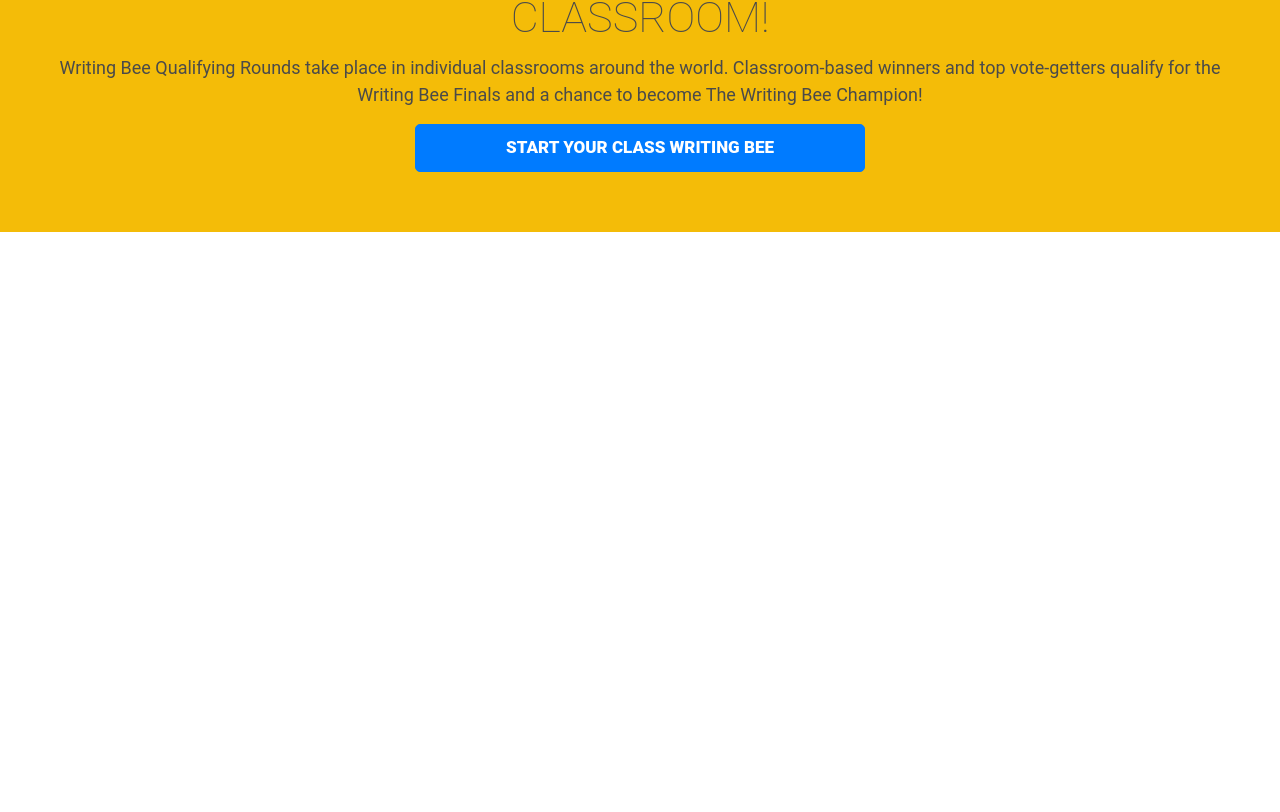
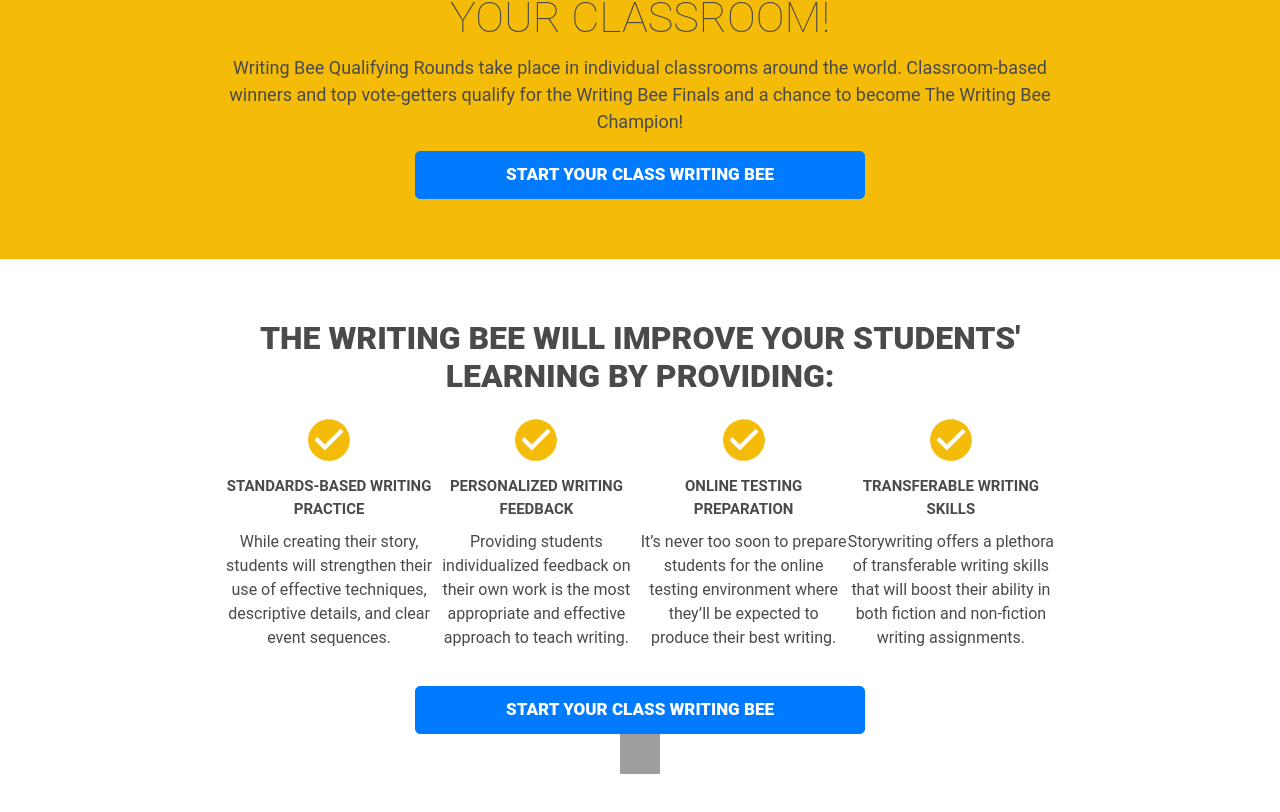
Before and after one commit to MartaObregon/writing-test-app, a React (Create React App) app: page / in a window 1280 px wide. Shown: the part 2032-2844 px from the top of the page. Before the commit the page ends 2264 px from the top, so only its background shows below. Built offline with nearby package versions, Linux system fonts and the light colour scheme; grey boxes are pictures that could not be loaded.

Commit message:
section white

```diff
--- a/package.json
+++ b/package.json
@@ -3,6 +3,8 @@
   "version": "0.1.0",
   "private": true,
   "dependencies": {
+    "@material-ui/core": "^4.11.2",
+    "@material-ui/icons": "^4.11.2",
     "@testing-library/jest-dom": "^5.11.8",
     "@testing-library/react": "^11.2.3",
     "@testing-library/user-event": "^12.6.0",
--- a/src/components/Body/Body.js
+++ b/src/components/Body/Body.js
@@ -1,11 +1,13 @@
 import React from 'react'
 import SectionTop from './SectionTop'
 import './Body.css'
+import SectionWhite from './SectionWhite'
 
 function Body() {
     return (
         <div className="body">
             <SectionTop/>
+            <SectionWhite/>
         </div>
     )
 }
--- a/src/components/Body/SectionTop.css
+++ b/src/components/Body/SectionTop.css
@@ -3,6 +3,9 @@
     color: #4A4A4A;
     font-weight: 400;
     padding: 60px 50px;
+    display:flex;
+    align-items: center;
+    justify-content: center;
 }
 
 
@@ -13,6 +16,7 @@
     flex-direction: column;
     align-items: center;
     text-align: center;
+    max-width: 840px;
 
 }
 
--- /dev/null
+++ b/src/components/Body/SectionWhite.css
@@ -0,0 +1,116 @@
+.section-white{
+    color: #4A4A4A;
+    font-weight: 400;
+    padding: 60px 50px;
+    display:flex;
+    flex-direction: column;
+    align-items: center;
+    justify-content: center;
+}
+
+.section-white-checklist{
+    display: flex;
+    flex-direction: column;
+    text-align: center;
+    align-items: center;
+    justify-content: center;
+    max-width: 829px;
+
+}
+
+.section-white-checklist>h4{
+    text-transform: uppercase;
+    font-weight: 800;
+    font-size: 2rem;
+    margin-bottom: 20px;
+}
+
+@media screen and (min-width: 775px){
+    .checklist{
+        display: flex;
+        align-items: center;
+        justify-content: center;
+        padding:0;
+        margin:auto;
+
+    }
+    .checklist-item{
+        width: 100%;
+        height: 100%;
+        display: flex;
+        flex-direction: column;
+        justify-content: center;
+        align-items: center;
+        text-align: center;
+
+    }
+    .checklist-item-intro{
+        display: flex;
+        flex-direction: column;
+        align-items: center;
+    }
+}
+
+@media screen and (max-width:775px){
+
+    .checklist{
+        display: flex;
+
+        justify-content: center;
+        flex-direction: column;
+        padding:0;
+        margin:auto;
+
+    }
+    .checklist-item{
+        width: 100%;
+        height: 100%;
+        display: flex;
+        flex-direction: column;
+
+
+    }
+
+    .checklist-item-intro{
+
+        text-align: left !important;
+    }
+
+    .checklist-item>p{
+        font-size: 16px;
+        text-align: left;
+    }
+
+    .checklist-item-intro>span{
+        margin-left: 20px;
+    }
+}
+
+
+
+
+.checklist-item-intro>span{
+    text-transform: uppercase;
+    font-weight: 700;
+    font-size: 15px;
+    margin-bottom: 10px;
+    margin-top:10px;
+
+
+}
+
+.checklist-item>p{
+    font-size: 16px;
+
+}
+
+
+.section-white-checklist>button{
+    width: 100%;
+    max-width: 450px;
+    padding:10px 50px;
+    font-weight: 900;
+    border-radius: 5px;
+    font-size: 17px;
+    margin-top:20px;
+}
--- /dev/null
+++ b/src/components/Body/SectionWhite.js
@@ -0,0 +1,63 @@
+import React from 'react'
+import './SectionWhite.css'
+import CheckCircleIcon from '@material-ui/icons/CheckCircle';
+import {Button} from 'react-bootstrap'
+import { Avatar } from '@material-ui/core';
+
+function SectionWhite() {
+    return (
+        <div className="section-white">
+            <div className="section-white-checklist">
+                <h4>The writing bee will improve your students' learning by providing:</h4>
+                <ul className="checklist">
+                    <li className="checklist-item">
+                    <div className="checklist-item-intro">
+                        <CheckCircleIcon style={{fontSize:50}} htmlColor=" #F4BC08" />
+                        <span>Standards-based Writing Practice</span>
+                    </div>
+                    <p>While creating their story, students will strengthen their use of effective techniques, descriptive details, and clear event sequences.</p>
+                    </li>
+                    <li className="checklist-item">
+                    <div className="checklist-item-intro">
+                        <CheckCircleIcon
+                        className="icon"
+                        style={{fontSize:50}}
+                        htmlColor=" #F4BC08"/>
+                        <span>Personalized Writing Feedback</span>
+                    </div>
+
+                    <p>Providing students individualized feedback on their own work is the most appropriate and effective approach to teach writing.</p>
+                    </li>
+                    <li className="checklist-item">
+                        <div className="checklist-item-intro">
+                        <CheckCircleIcon style={{fontSize:50}} htmlColor=" #F4BC08"/>
+                        <span>Online Testing Preparation</span>
+                    </div>
+
+
+                    <p>It’s never too soon to prepare students for the online testing environment where they’ll be expected to produce their best writing.</p>
+                    </li>
+                    <li className="checklist-item">
+                    <div className="checklist-item-intro">
+                        <CheckCircleIcon  style={{fontSize:50, }} htmlColor=" #F4BC08"/>
+                        <span>Transferable Writing Skills</span>
+                    </div>
+
+                    <p>Storywriting offers a plethora of transferable writing skills that will boost their ability in both fiction and non-fiction writing assignments.</p>
+                    </li>
+
+
+                </ul>
+
+                <Button variant="primary">START YOUR CLASS WRITING BEE</Button>
+            </div>
+
+            <div className="section-white-testimony">
+                <Avatar variant="square"  src="https://randomuser.me/api/portraits/women/36.jpg"/>
+            </div>
+
+        </div>
+    )
+}
+
+export default SectionWhite
```
Also changed, not shown: 2 other files (tests, documents, lock files or other folders).
